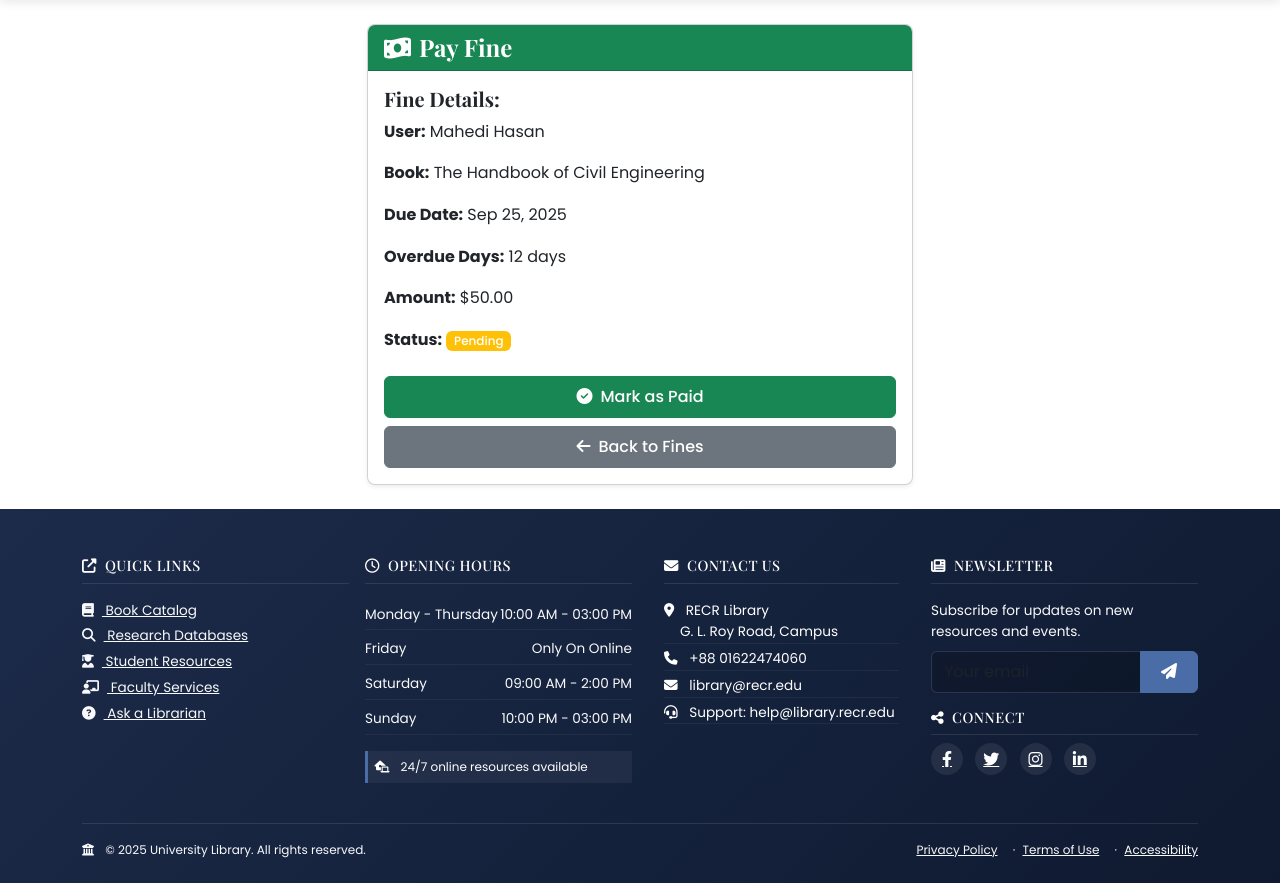
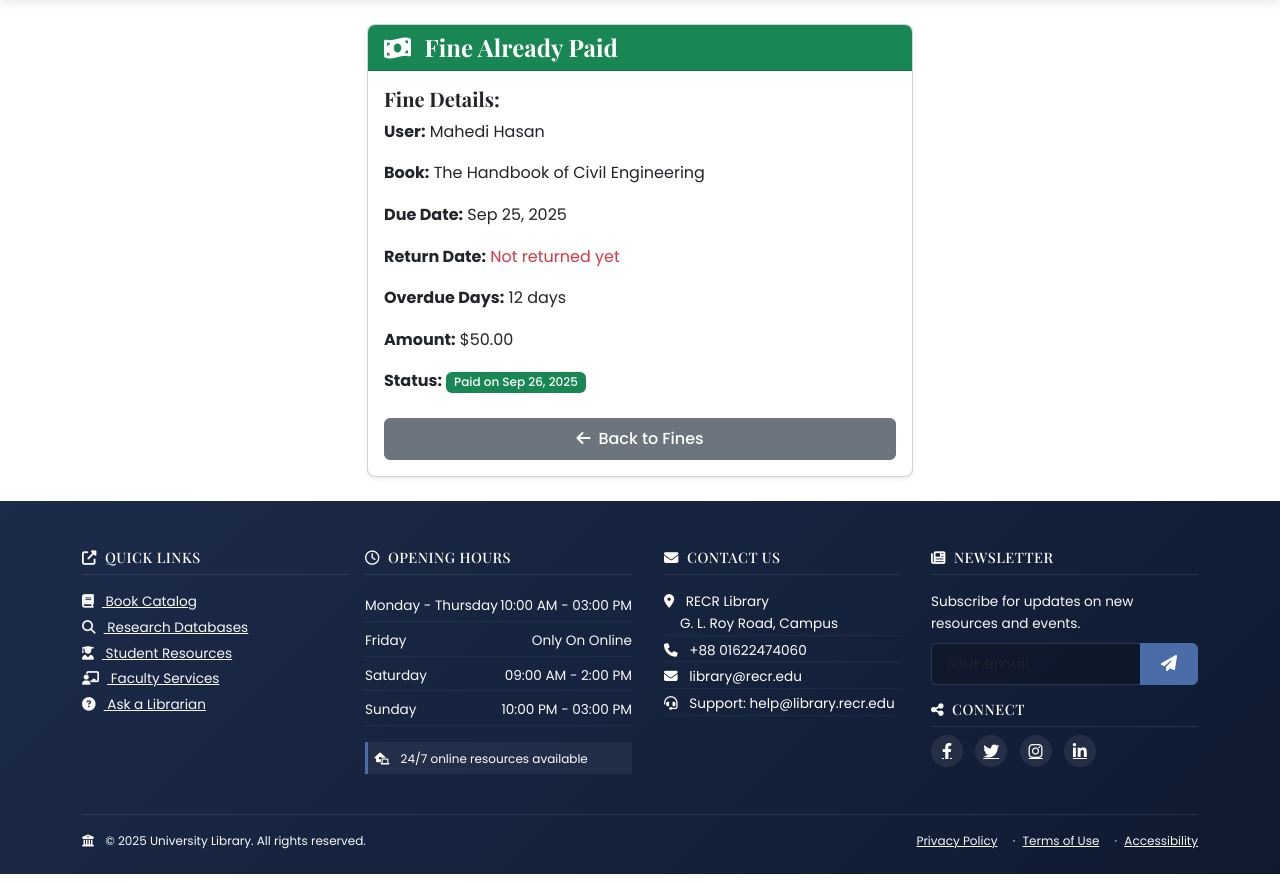
Before and after one commit to hasib9963/unilib, a Django app: page /transactions/fines/3/pay/ in a window 1280 px wide. Shown: the part 74-957 px from the top of the page. Run offline with Django 5.2, Linux system fonts and the light colour scheme; a user stored in the database is signed in; data comes from the database, SQL or seed files in the repository; both versions use the stored data as it was after the commit.

Commit message:
update return book fines functionality

```diff
--- a/transactions/forms.py
+++ b/transactions/forms.py
@@ -31,7 +31,6 @@
 
                 # Set due date to 7 days from today
                 self.initial['due_date'] = timezone.now().date() + timedelta(days=7)
-
 
 class ReturnForm(forms.ModelForm):
     class Meta:
--- a/transactions/models.py
+++ b/transactions/models.py
@@ -24,9 +24,8 @@
             # Check if this is an update and book was returned
             old_instance = Borrow.objects.get(pk=self.pk) if self.pk else None
             if old_instance and not old_instance.is_returned and self.is_returned:
-                # Book is being returned, remove any fine if exists
-                if hasattr(self, 'fine'):
-                    self.fine.delete()
+                # Book is being returned, but don't delete fine - just handle in return logic
+                pass
 
         super().save(*args, **kwargs)
 
@@ -40,9 +39,7 @@
             self.return_date = timezone.now().date()
             self.book.available_copies += 1
             self.book.save()
-            # Remove fine when book is returned
-            if hasattr(self, 'fine'):
-                self.fine.delete()
+            # Don't delete fine when book is returned - keep for record
             self.save()
 
     @property
@@ -54,6 +51,11 @@
         if self.is_overdue:
             return (timezone.now().date() - self.due_date).days
         return 0
+
+    @property
+    def has_unpaid_fine(self):
+        """Check if there's an unpaid fine associated with this borrow"""
+        return hasattr(self, 'fine') and not self.fine.is_paid
 
     def check_and_create_fine(self):
         """Check if book is overdue and create fine if needed"""
@@ -70,7 +72,6 @@
                     'is_paid': False
                 }
             )
-            print(f"Fine created for {self.user.get_full_name()} - {self.book.title}")
 
 class Fine(models.Model):
     user = models.ForeignKey(User, on_delete=models.CASCADE, related_name='fines')
--- a/transactions/templates/transactions/pay_fine.html
+++ b/transactions/templates/transactions/pay_fine.html
@@ -7,33 +7,55 @@
     <div class="row justify-content-center">
         <div class="col-md-6">
             <div class="card shadow-sm">
-                <div class="card-header bg-success text-white">
-                    <h4 class="mb-0"><i class="fas fa-money-bill-wave me-2"></i>Pay Fine</h4>
+                <div class="card-header {% if fine.is_paid %}bg-success{% else %}bg-warning{% endif %} text-white">
+                    <h4 class="mb-0"><i class="fas fa-money-bill-wave me-2"></i>
+                        {% if fine.is_paid %}Fine Already Paid{% else %}Pay Fine{% endif %}
+                    </h4>
                 </div>
                 <div class="card-body">
+                    {% if fine.is_paid %}
+                    <div class="alert alert-success">
+                        <i class="fas fa-check-circle me-2"></i>
+                        This fine has already been paid on {{ fine.paid_at|date:"M d, Y" }}.
+                    </div>
+                    {% else %}
                     <div class="alert alert-info">
                         <i class="fas fa-info-circle me-2"></i>
                         Marking this fine as paid will update the status to "Paid".
                     </div>
+                    {% endif %}
 
                     <div class="fine-details mb-4">
                         <h5>Fine Details:</h5>
                         <p><strong>User:</strong> {{ fine.user.get_full_name }}</p>
                         <p><strong>Book:</strong> {{ fine.borrow.book.title }}</p>
                         <p><strong>Due Date:</strong> {{ fine.borrow.due_date|date:"M d, Y" }}</p>
+                        <p><strong>Return Date:</strong>
+                            {% if fine.borrow.return_date %}
+                                {{ fine.borrow.return_date|date:"M d, Y" }}
+                            {% else %}
+                                <span class="text-danger">Not returned yet</span>
+                            {% endif %}
+                        </p>
                         <p><strong>Overdue Days:</strong> {{ fine.borrow.overdue_days }} days</p>
                         <p><strong>Amount:</strong> ${{ fine.amount }}</p>
                         <p><strong>Status:</strong>
-                            <span class="badge bg-warning">Pending</span>
+                            {% if fine.is_paid %}
+                                <span class="badge bg-success">Paid on {{ fine.paid_at|date:"M d, Y" }}</span>
+                            {% else %}
+                                <span class="badge bg-warning">Pending</span>
+                            {% endif %}
                         </p>
                     </div>
 
                     <form method="post">
                         {% csrf_token %}
                         <div class="d-grid gap-2">
+                            {% if not fine.is_paid %}
                             <button type="submit" class="btn btn-success">
                                 <i class="fas fa-check-circle me-2"></i>Mark as Paid
                             </button>
+                            {% endif %}
                             <a href="{% url 'fine-list' %}" class="btn btn-secondary">
                                 <i class="fas fa-arrow-left me-2"></i>Back to Fines
                             </a>
--- a/transactions/views.py
+++ b/transactions/views.py
@@ -43,26 +43,32 @@
         user = self.request.user
         book = get_object_or_404(Book, pk=self.kwargs['pk'])
 
-        # Check if user already has this book borrowed
-        if Borrow.objects.filter(user=user, book=book, is_returned=False).exists():
-            messages.error(self.request, f"You have already borrowed '{book.title}' and haven't returned it yet.")
-            return redirect('book-detail', pk=book.pk)
-
+        # Determine the borrower user
         if user.role in [User.Role.STUDENT, User.Role.FACULTY]:
+            # Student/faculty borrowing for themselves
+            borrower = user
             form.instance.user = user
             form.instance.book = book
             form.instance.due_date = timezone.now().date() + timedelta(days=7)
+        else:
+            # Admin/librarian borrowing for another user
+            borrower = form.cleaned_data['user']
+            form.instance.due_date = form.cleaned_data['due_date']
+
+        # Check if user already has this book borrowed (for ALL users)
+        if Borrow.objects.filter(user=borrower, book=book, is_returned=False).exists():
+            messages.error(self.request, f"User '{borrower.get_full_name()}' has already borrowed '{book.title}' and hasn't returned it yet.")
+            return redirect('book-detail', pk=book.pk)
 
         form.instance.issued_by = user
         response = super().form_valid(form)
 
-        borrower = form.instance.user
         book_url = reverse('book-detail', kwargs={'pk': book.pk})
 
-        # ✅ Notify borrower (always "You borrowed ...")
+        # Notify borrower
         notify(borrower, f"You borrowed '{book.title}'", url=book_url)
 
-        # ✅ Notify all staff (including acting user if they're staff), "Hasib borrowed ..."
+        # Notify all staff (except the borrower if they are staff)
         staff_users = User.objects.filter(role__in=[User.Role.ADMIN, User.Role.LIBRARIAN])
         for staff in staff_users:
             if staff != borrower:
@@ -80,7 +86,7 @@
         email.attach_alternative(html_content, "text/html")
         email.send()
 
-        messages.success(self.request, f"'{book.title}' borrowed successfully!")
+        messages.success(self.request, f"'{book.title}' borrowed successfully for {borrower.get_full_name()}!")
         return response
 
     def get_success_url(self):
@@ -125,6 +131,23 @@
                 self.request.user.is_librarian or
                 self.request.user == borrow.user)
 
+    def get_context_data(self, **kwargs):
+        context = super().get_context_data(**kwargs)
+        borrow = self.get_object()
+
+        # Get fine information
+        fine_exists = hasattr(borrow, 'fine')
+        fine_amount = borrow.fine.amount if fine_exists else 0
+        fine_paid = borrow.fine.is_paid if fine_exists else True  # True if no fine
+
+        context.update({
+            'fine_exists': fine_exists,
+            'fine_amount': fine_amount,
+            'fine_paid': fine_paid,
+            'has_unpaid_fine': borrow.has_unpaid_fine,
+        })
+        return context
+
     def form_valid(self, form):
         borrow = form.save(commit=False)
         borrow.return_book()
@@ -134,10 +157,25 @@
         book = borrow.book
         book_url = reverse('book-detail', kwargs={'pk': book.pk})
 
-        # ✅ Notify borrower
+        # Check fine status and set appropriate messages
+        if hasattr(borrow, 'fine'):
+            if borrow.fine.is_paid:
+                if self.request.user == borrower:
+                    messages.success(self.request, "Your fine has been paid and book returned successfully!")
+                else:
+                    messages.success(self.request, f"User {borrower.get_full_name()} has paid the fine and book returned successfully!")
+            else:
+                if self.request.user == borrower:
+                    messages.warning(self.request, "Book returned successfully, but you haven't paid the fine yet!")
+                else:
+                    messages.warning(self.request, f"Book returned successfully, but user {borrower.get_full_name()} hasn't paid the fine yet!")
+        else:
+            messages.success(self.request, 'Book returned successfully!')
+
+        # Notify borrower
         notify(borrower, f"You returned '{book.title}'", url=book_url)
 
-        # ✅ Notify all staff (excluding borrower)
+        # Notify all staff
         staff_users = User.objects.filter(role__in=[User.Role.ADMIN, User.Role.LIBRARIAN])
         for staff in staff_users:
             if staff != borrower:
@@ -154,7 +192,7 @@
         email.attach_alternative(html_content, "text/html")
         email.send()
 
-        # ✅ Notify next reserver (existing logic)
+        # Notify next reserver
         next_reservation = Reservation.objects.filter(book=book, status='PENDING').order_by('reservation_date').first()
         if next_reservation:
             next_reservation.status = 'AVAILABLE'
@@ -177,11 +215,11 @@
             email.attach_alternative(html_content, "text/html")
             email.send()
 
-        messages.success(self.request, 'Book returned successfully!')
         return response
 
     def get_success_url(self):
         return reverse_lazy('borrow-list')
+
 
 class FineListView(LoginRequiredMixin, ListView):
     model = Fine
@@ -217,6 +255,7 @@
         context['total_paid_fines'] = total_paid_fines
 
         return context
+
 class PayFineView(LoginRequiredMixin, UserPassesTestMixin, UpdateView):
     model = Fine
     form_class = FinePaymentForm
@@ -229,7 +268,13 @@
     def form_valid(self, form):
         fine = form.save(commit=False)
         fine.pay_fine()
-        messages.success(self.request, 'Fine paid successfully!')
+
+        # Set appropriate success message
+        if self.request.user == fine.user:
+            messages.success(self.request, 'Your fine has been paid successfully!')
+        else:
+            messages.success(self.request, f"Fine for {fine.user.get_full_name()} has been paid successfully!")
+
         return super().form_valid(form)
 
     def get_success_url(self):
```
Also changed, not shown: transactions/templates/transactions/return_book.html (+48 -10 lines), db.sqlite3.
